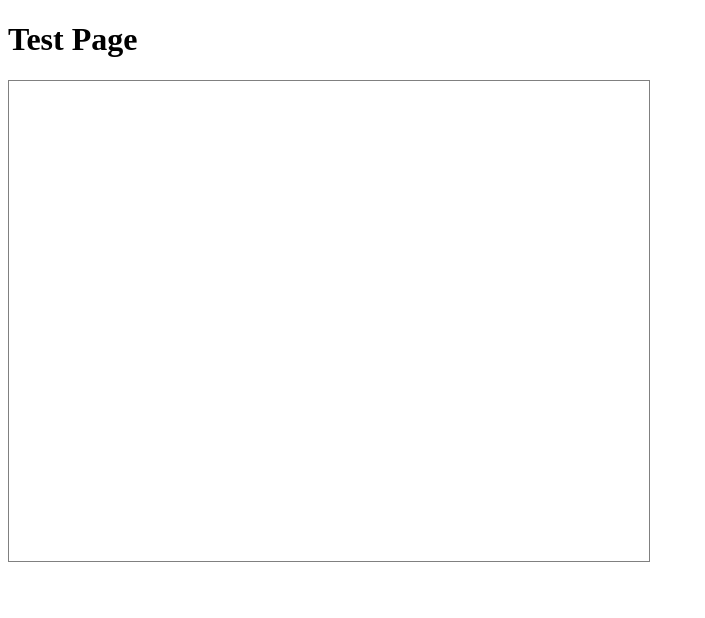
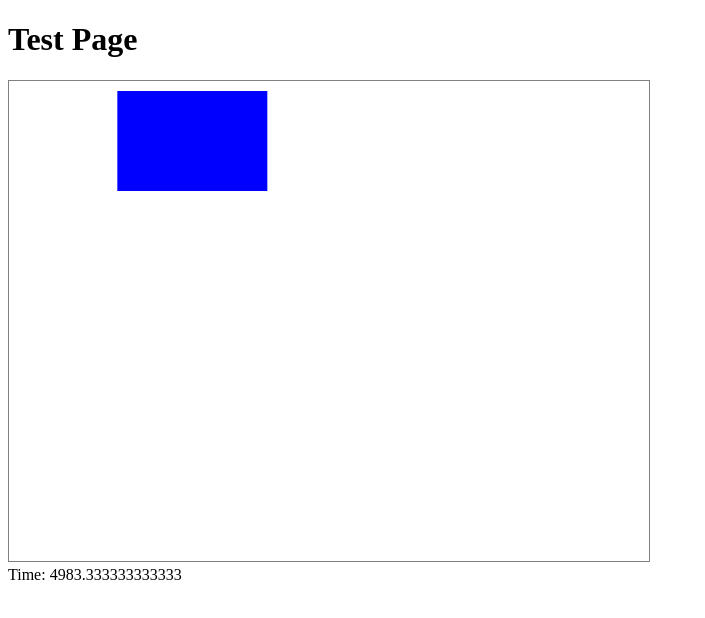
Before and after one commit to dolphinspired/dolphengine.js, a website built with webpack: page app/index.html in a window 1280 px wide. Shown: the whole page, without its empty margins (0-705 px from the left). Built offline with nearby package versions, Linux system fonts and the light colour scheme.

Commit message:
Basic game structure and sample anim

```diff
--- a/app/index.html
+++ b/app/index.html
@@ -2,11 +2,20 @@
 <html>
   <head>
     <script src="../lib/main.js"></script>
+    <style>
+      canvas {
+        /* Disables highlight on tap for mobile browsers */
+        -webkit-tap-highlight-color: transparent;
+      }
+    </style>
   </head>
   <body>
     <h1>Test Page</h1>
     <div>
-      <canvas width="640" height="480" style="border: 1px solid gray"></canvas>
+      <canvas width="640" height="480" style="border: 1px solid gray" id="gameWindow"></canvas>
+    </div>
+    <div id="output">
+
     </div>
   </body>
 </html>
--- /dev/null
+++ b/src/dolphengine.ts
@@ -0,0 +1,49 @@
+import { Game } from './game';
+import { Timer } from './timer';
+
+export class DolphEngine {
+  static showDebug: boolean;
+  static canvasId: string;
+
+  static failCount = 0;
+
+  static start(game: Game): void {
+    if (!game) {
+      this.log('Failed to start - no game provided!');
+      return;
+    }
+
+    if (!this.canvasId) {
+      this.log('Failed to start - no canvasId provided!');
+      return;
+    }
+
+    window.addEventListener('DOMContentLoaded', () => {
+      const canvas = window.document.getElementById(this.canvasId) as HTMLCanvasElement;
+      if (!canvas) {
+        this.log(`No canvas found with id '${this.canvasId}'!`);
+        return;
+      }
+
+      game.canvas = canvas;
+
+      this.log('Starting init');
+      game.init();
+      this.log('Finished init');
+      this.log('Starting load');
+      game.load();
+      this.log('Finished load');
+
+      window.requestAnimationFrame(time => {
+        game.timer = new Timer(time);
+        game._loop(time);
+      });
+    });
+  }
+
+  private static log(message: string): void {
+    if (DolphEngine.showDebug) {
+      console.log(`[DolphEngine] ${message}`);
+    }
+  }
+}
--- /dev/null
+++ b/src/game.ts
@@ -0,0 +1,20 @@
+import { Timer } from './timer';
+
+export abstract class Game {
+  canvas: HTMLCanvasElement;
+  timer: Timer;
+
+  // tslint:disable-next-line: function-name
+  _loop(time: number): void {
+    window.requestAnimationFrame(this._loop.bind(this));
+
+    this.timer.advance(time);
+    this.update();
+    this.render();
+  }
+
+  abstract init(): void;
+  abstract load(): void;
+  abstract update(): void;
+  abstract render(): void;
+}
--- a/src/index.ts
+++ b/src/index.ts
@@ -1,7 +1,41 @@
+import { DolphEngine } from './dolphengine';
+import { Game } from './game';
+
 console.log('Main file loaded.');
 
-document.addEventListener('DOMContentLoaded', (ev: Event) => {
-  window.setInterval(() => {
-    // console.log('Hiya');
-  }, 100);
-});
+export class MyGame extends Game {
+  div: HTMLElement;
+  context: CanvasRenderingContext2D;
+
+  init(): void {
+    this.div = document.getElementById('output') as HTMLElement;
+    this.context = this.canvas.getContext('2d');
+  }
+
+  load(): void {
+
+  }
+
+  update(): void {
+
+  }
+
+  render(): void {
+
+    this.context.clearRect(0, 0, this.canvas.width, this.canvas.height);
+
+    // Move a rectangle back and forth 100px over 2s
+    this.context.fillStyle = 'blue';
+    let xPos = ((this.timer.total % 2000) / 2000) * 200;
+    if (xPos > 100) {
+      xPos = 100 - (xPos - 100);
+    }
+    this.context.fillRect(10 + xPos, 10, 150, 100);
+
+    this.div.innerHTML = `Time: ${this.timer.total}`;
+  }
+}
+
+DolphEngine.canvasId = 'gameWindow';
+DolphEngine.showDebug = true;
+DolphEngine.start(new MyGame());
--- /dev/null
+++ b/src/timer.ts
@@ -0,0 +1,33 @@
+export class Timer {
+  private _start: number;
+  private _elapsed: number;
+  private _total: number;
+  private _frames: number;
+
+  constructor(start: number) {
+    this._start = start;
+  }
+
+  get elapsed(): number {
+    return this._elapsed;
+  }
+
+  get total(): number {
+    return this._total;
+  }
+
+  get frames(): number {
+    return this._frames;
+  }
+
+  /**
+   * Advances the timer to the time (# milliseconds) provided.
+   * @param time The number of ms elapsed since the timer started.
+   */
+  advance(time: number): void {
+    this._frames++;
+    const prev = this._total;
+    this._total = time - this._start;
+    this._elapsed = this._total - prev;
+  }
+}
```
